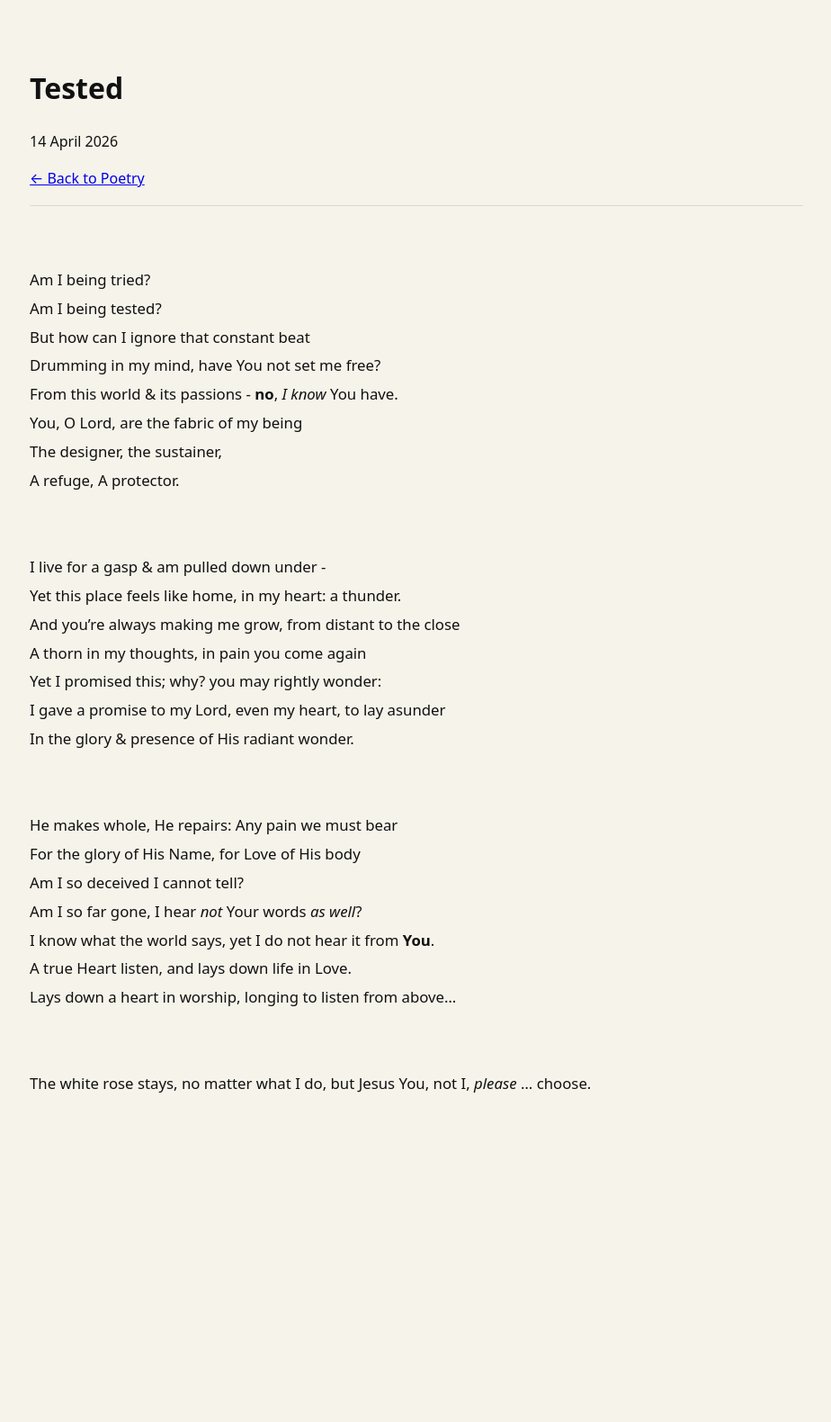
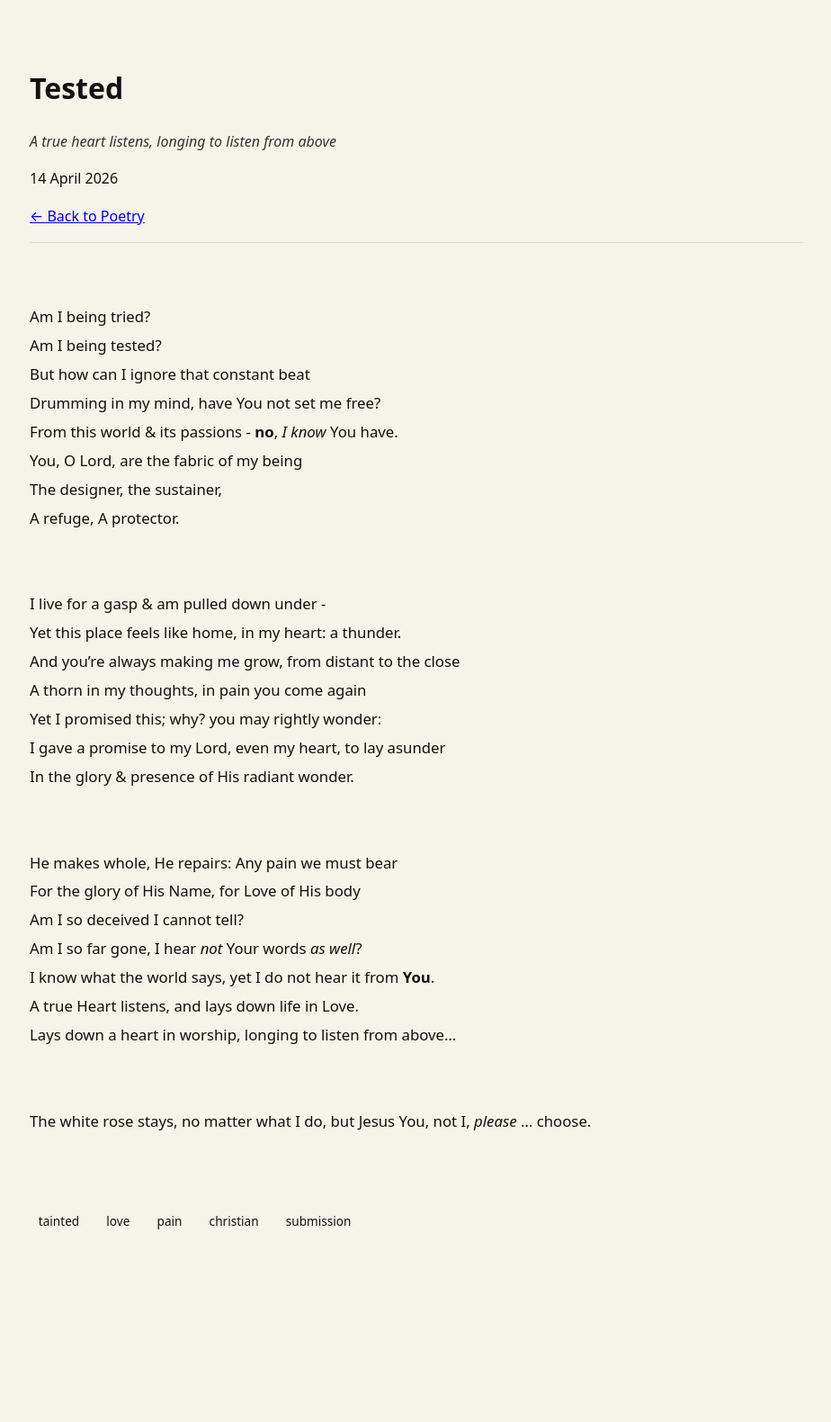
Before and after one commit to Wagz28/Wagz28.github.io, a Jekyll site: the page built from _poems/tested.md, in a window 1280 px wide. Shown: the whole page at 90% size, without its empty margins (177-1101 px from the left). Built offline with Jekyll 4.4.1, drawn with Linux system fonts in a browser that asks for light colours; before the commit the page ends 1486 px from its top, so only the background shows below that.

Commit message:
Revise poem 'Tested' summary, tags, and text
Updated the summary and tags for the poem 'Tested'. Corrected a grammatical error in the text.

```diff
--- a/_poems/tested.md
+++ b/_poems/tested.md
@@ -1,8 +1,8 @@
 ---
 title: "Tested"
 date: 2026-04-14
-summary: ""
-tags: []
+summary: "A true heart listens, longing to listen from above"
+tags: [tainted, love, pain, christian, submission]
 ---
 
 Am I being tried?
@@ -27,7 +27,7 @@ For the glory of His Name, for Love of His body
 Am I so deceived I cannot tell?
 Am I so far gone, I hear _not_ Your words _as well_?
 I know what the world says, yet I do not hear it from **You**.
-A true Heart listen, and lays down life in Love.
+A true Heart listens, and lays down life in Love.
 Lays down a heart in worship, longing to listen from above...
 
 The white rose stays, no matter what I do, but Jesus You, not I, _please_ ... choose.
```
